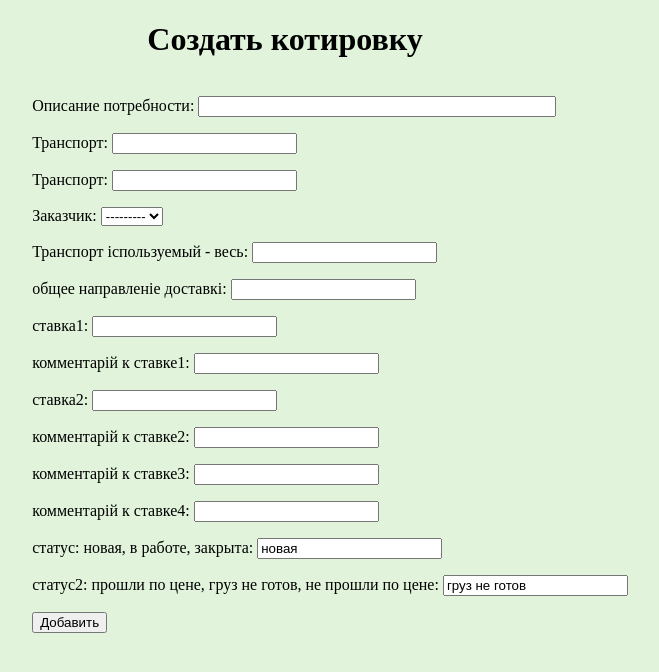
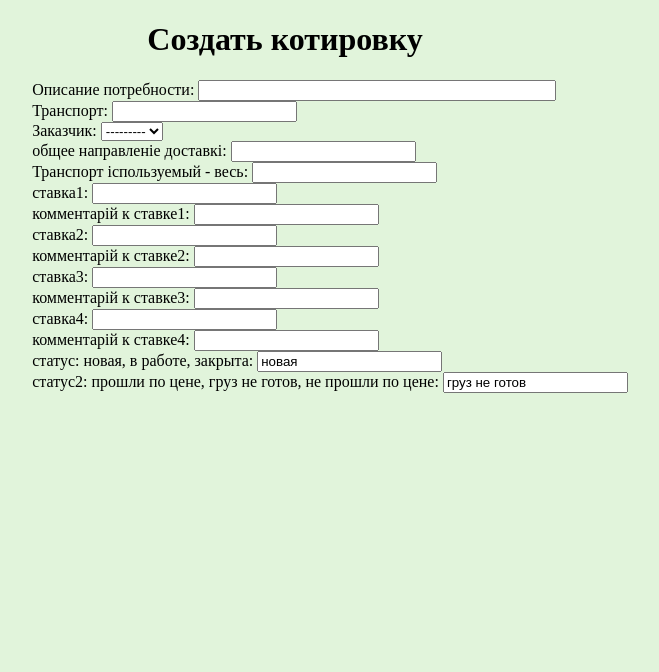
Before and after one commit to liuBA29/cr, a Django app: page /add_quotation/ in a window 1280 px wide. Shown: the part 88-760 px from the top of the page, without its empty margins (355-1014 px from the left). Run offline with Django 4.2, Linux system fonts and the light colour scheme; data that the repository does not hold is empty.

Commit message:
will start learning js+dj

```diff
--- a/project/crm_app/forms.py
+++ b/project/crm_app/forms.py
@@ -14,8 +14,10 @@ class AddQuotForm(forms.Form):
     stavka1 = forms.CharField(max_length=20, required=False, label='ставка1')
     comment_field1 = forms.CharField(max_length=20, required=False, label='комментарій к ставке1')
 
-    stavka2 = forms.CharField(max_length=20, required=False, label='ставка2')
-    comment_field2 = forms.CharField(max_length=20, required=False, label='комментарій к ставке2')
+    stavka2 = forms.CharField(max_length=20, required=False, label='ставка2',
+                              widget=forms.TextInput(attrs={'class':'block'}))
+    comment_field2 = forms.CharField(max_length=20, required=False, label='комментарій к ставке2',
+                                     widget=forms.TextInput(attrs={'class':'block'}))
 
     stavka3 = forms.CharField(max_length=20, required=False, label='ставка3')
     comment_field3 = forms.CharField(max_length=20, required=False, label='комментарій к ставке3')
--- a/project/crm_app/static/crm_app/css/styles.css
+++ b/project/crm_app/static/crm_app/css/styles.css
@@ -67,3 +67,11 @@ img.sm-pic {
     width: 350px;
 
 }
+
+.displ:hover{
+    color:green;
+}
+
+.displ:visit{
+    color:red;
+}
--- a/project/crm_app/templates/crm_app/add_quotation.html
+++ b/project/crm_app/templates/crm_app/add_quotation.html
@@ -6,40 +6,15 @@
 
 </ul>
 </div>
+
 <form action="{% url 'add_quotation' %}" method="post">
 {% csrf_token %}
     <div class="form-error">{{ form.non_field_errors }}</div>
 
-    <p><label class="form-label" for="{{ form.descripsion.id_for_label }}" >{{form.descripsion.label}}: </label> {{form.descripsion}} </p>
-    <div class="form-error">{{ form.descripsion.errors }}</div>
-    <p><label class="form-label" for="{{ form.transport.id_for_label }}" >{{form.transport.label}}: </label> {{form.transport}} </p>
-    <div class="form-error">{{ form.transport.errors }}</div>
-    <p><label class="form-label" for="{{ form.transport.id_for_label }}" >{{form.transport.label}}: </label> {{form.transport}} </p>
-    <div class="form-error">{{ form.transport.errors }}</div>
-    <p><label class="form-label" for="{{ form.client.id_for_label }}" >{{form.client.label}}: </label> {{form.client}} </p>
-    <div class="form-error">{{ form.client.errors }}</div>
-    <p><label class="form-label" for="{{ form.common_transport.id_for_label }}" >{{form.common_transport.label}}: </label> {{form.common_transport}} </p>
-    <div class="form-error">{{ form.common_transport.errors }}</div>
-    <p><label class="form-label" for="{{ form.common_direction.id_for_label }}" >{{form.common_direction.label}}: </label> {{form.common_direction}} </p>
-    <div class="form-error">{{ form.common_direction.errors }}</div>
-    <p><label class="form-label" for="{{ form.stavka1.id_for_label }}" >{{form.stavka1.label}}: </label> {{form.stavka1}} </p>
-    <div class="form-error">{{ form.stavka1.errors }}</div>
-    <p><label class="form-label" for="{{ form.comment_field1.id_for_label }}" >{{form.comment_field1.label}}: </label> {{form.comment_field1}} </p>
-    <div class="form-error">{{ form.comment_field1.errors }}</div>
-    <p><label class="form-label" for="{{ form.stavka2.id_for_label }}" >{{form.stavka2.label}}: </label> {{form.stavka2}} </p>
-    <div class="form-error">{{ form.stavka2.errors }}</div>
-    <p><label class="form-label" for="{{ form.comment_field2.id_for_label }}" >{{form.comment_field2.label}}: </label> {{form.comment_field2}} </p>
-    <div class="form-error">{{ form.comment_field2.errors }}</div>
-     <p><label class="form-label" for="{{ form.comment_field3.id_for_label }}" >{{form.comment_field3.label}}: </label> {{form.comment_field3}} </p>
-    <div class="form-error">{{ form.comment_field3.errors }}</div>
-    <p><label class="form-label" for="{{ form.comment_field4.id_for_label }}" >{{form.comment_field4.label}}: </label> {{form.comment_field4}} </p>
-    <div class="form-error">{{ form.comment_field4.errors }}</div>
 
-    <p><label class="form-label" for="{{ form.status.id_for_label }}" >{{form.status.label}}: </label> {{form.status}} </p>
-    <div class="form-error">{{ form.status.errors }}</div>
-    <p><label class="form-label" for="{{ form.result.id_for_label }}" >{{form.result.label}}: </label> {{form.result}} </p>
-    <div class="form-error">{{ form.result.errors }}</div>
-
-    <button type="submit">Добавить</button>
-</form>
-{%endblock content%}
+    {% for f in form %}
+{{form.field.as_hidden }}
+    <div class=""><label for="{{ f.id_for_label }}" >{{f.label}}: </label> {{f}} </div>
+    <div >{{ f.errors }}</div>
+    {% endfor %}
+{% endblock content %}
--- a/project/crm_app/views.py
+++ b/project/crm_app/views.py
@@ -179,10 +179,12 @@ def login(request):
 def add_sdelka(request):
     return render(request, 'crm_app/add_sdelka.html',  { 'menu': menu, 'title': 'Создать cltkre'})
 
+cat=5
 
 def add_quotation(request):
     if request.method == "POST":
         form = AddQuotForm(request.POST)
+
         if form.is_valid():
             print(form.cleaned_data)
             try:
@@ -192,4 +194,4 @@ def add_quotation(request):
                 form.add_error(None, 'ошибка добавления котировки')
     else:
         form = AddQuotForm()
-    return render(request, 'crm_app/add_quotation.html',  { 'form': form, 'menu': menu, 'title': 'Создать котировку'})
+    return render(request, 'crm_app/add_quotation.html',  {  'form': form, 'menu': menu, 'title': 'Создать котировку'})
```
Also changed, not shown: project/crm_app/static/crm_app/js/main.js (added).
